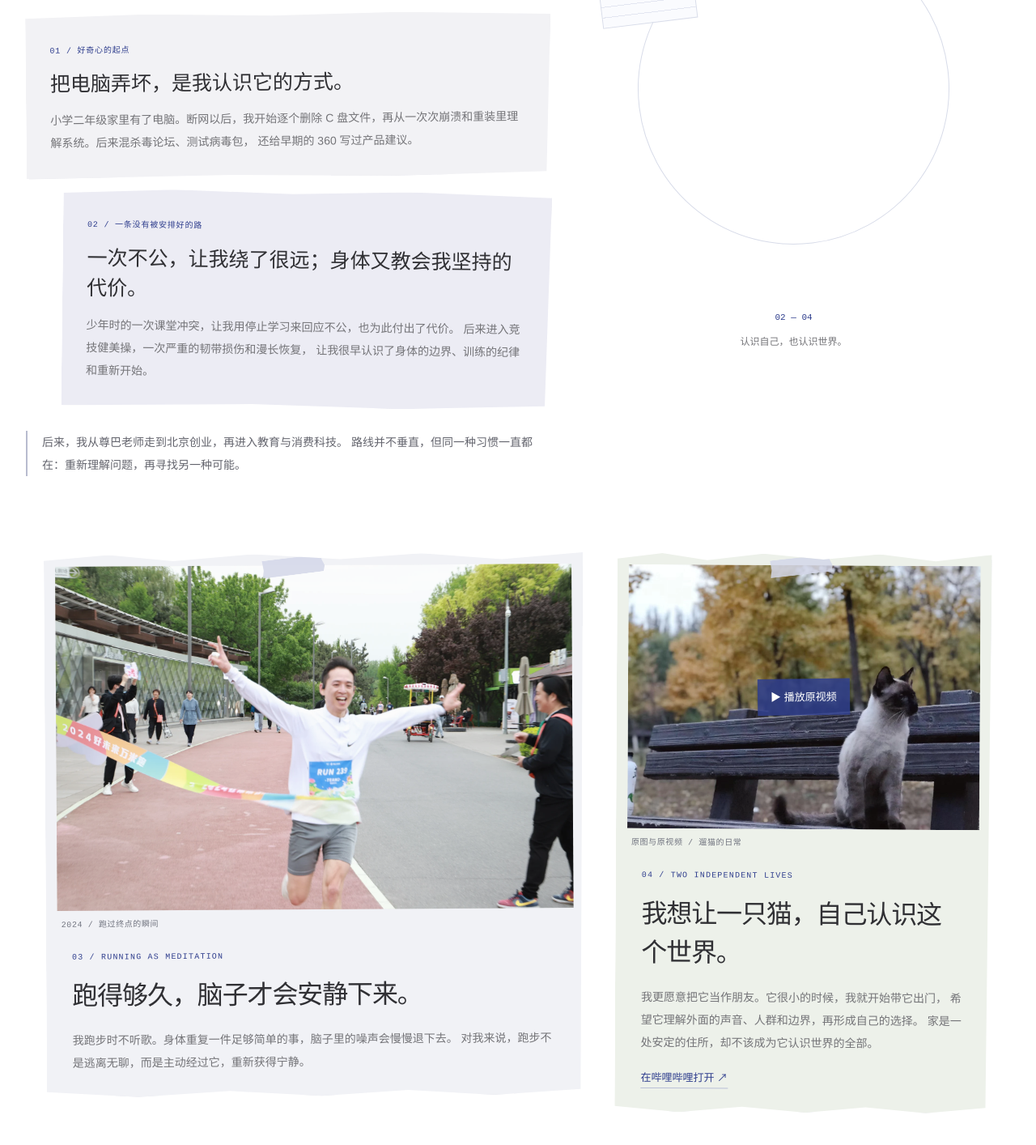
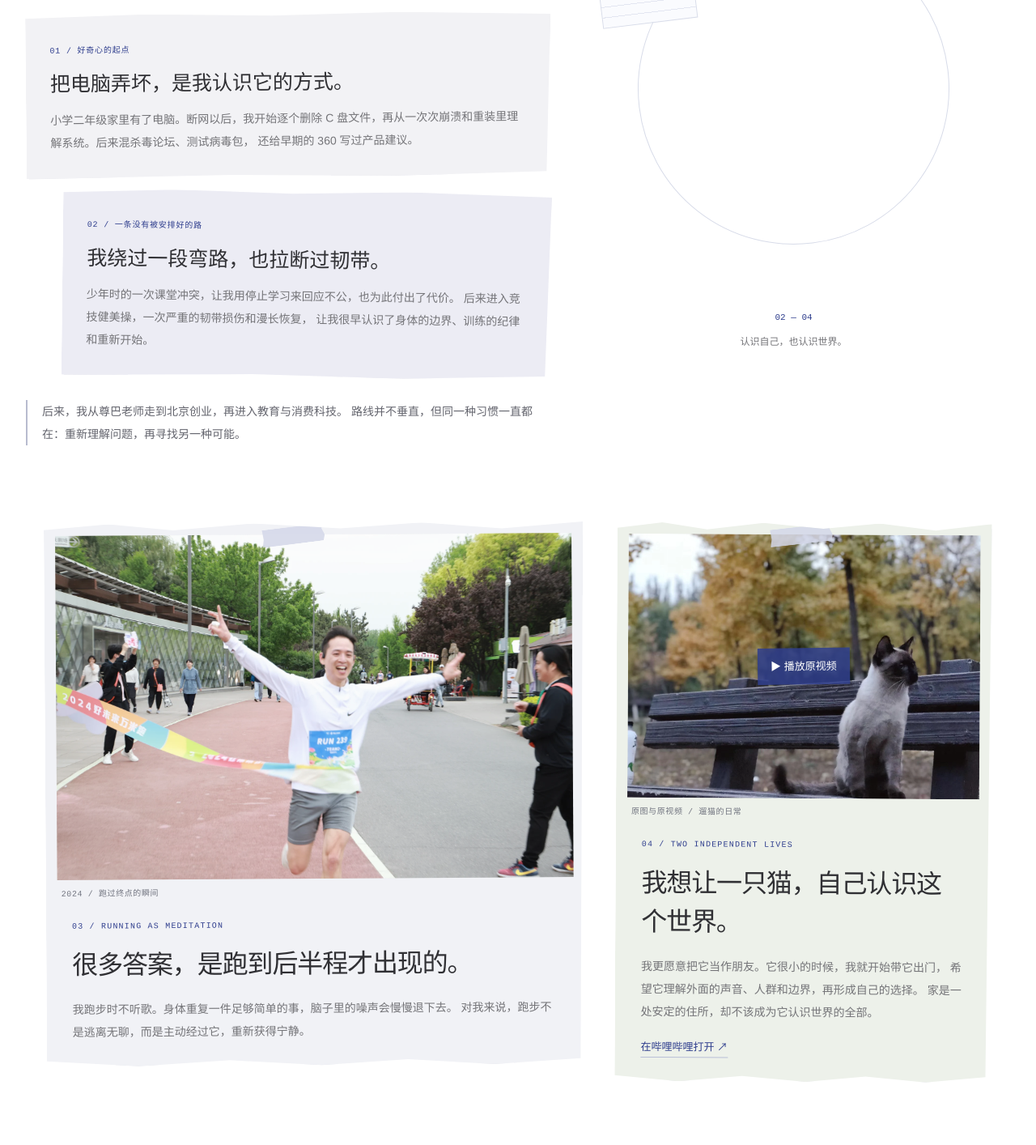
Before and after one commit to zachsaws/zachsaws.github.io, a Next.js app: page / in a window 1280 px wide. Shown: the part 2651-4065 px from the top of the page at 81% size. Built offline with nearby package versions, Linux system fonts and the light colour scheme.

Commit message:
Refine life story headings

```diff
--- a/app/page.tsx
+++ b/app/page.tsx
@@ -190,7 +190,7 @@ export default function Home() {
               </article>
               <article className="life-story">
                 <small>02 / 一条没有被安排好的路</small>
-                <h3>一次不公，让我绕了很远；身体又教会我坚持的代价。</h3>
+                <h3>我绕过一段弯路，也拉断过韧带。</h3>
                 <p>
                   少年时的一次课堂冲突，让我用停止学习来回应不公，也为此付出了代价。
                   后来进入竞技健美操，一次严重的韧带损伤和漫长恢复，
@@ -229,7 +229,7 @@ export default function Home() {
               </div>
               <div className="life-panel-copy">
                 <p className="eyebrow">03 / RUNNING AS MEDITATION</p>
-                <h3>跑得够久，脑子才会安静下来。</h3>
+                <h3>很多答案，是跑到后半程才出现的。</h3>
                 <p>
                   我跑步时不听歌。身体重复一件足够简单的事，脑子里的噪声会慢慢退下去。
                   对我来说，跑步不是逃离无聊，而是主动经过它，重新获得宁静。
```
